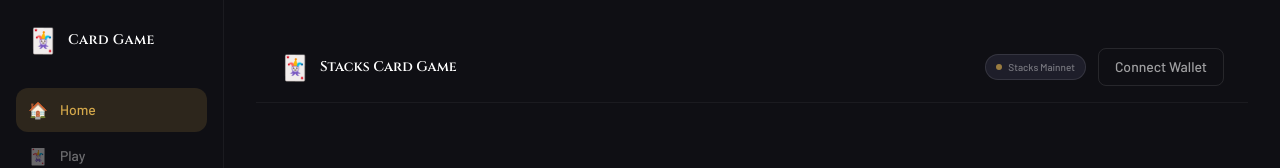
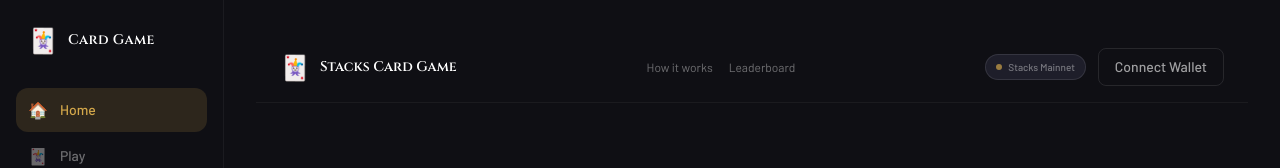
Before and after one commit to TheDEV111/Card-Simulation, a React (Vite) app: page / in a window 1280 px wide. Shown: the top 168 px of the page. Built offline with nearby package versions, Linux system fonts and the light colour scheme; what @stacks/connect would draw is missing.

Commit message:
enhance(landing): LandingNav scroll-aware background and mid nav links

```diff
--- a/src/components/landing/LandingNav.jsx
+++ b/src/components/landing/LandingNav.jsx
@@ -1,3 +1,4 @@
+import { useState, useEffect } from "react";
 import { Link } from "react-router-dom";
 import { ROUTES } from "../../utils/routes";
 import NetworkBadge from "../ui/NetworkBadge";
@@ -6,14 +7,32 @@ import WalletConnect from "../WalletConnect";
 
 export default function LandingNav() {
   const { address, connect, disconnect } = useWallet();
+  const [scrolled, setScrolled] = useState(false);
+
+  useEffect(() => {
+    const onScroll = () => setScrolled(window.scrollY > 20);
+    window.addEventListener("scroll", onScroll, { passive: true });
+    return () => window.removeEventListener("scroll", onScroll);
+  }, []);
+
   return (
-    <nav className="flex items-center justify-between px-6 py-4 border-b border-white/5">
+    <nav
+      className={`sticky top-0 z-40 flex items-center justify-between px-6 py-4 border-b transition-all duration-200 ${
+        scrolled
+          ? "border-white/10 bg-surface/95 backdrop-blur-sm"
+          : "border-white/5 bg-transparent"
+      }`}
+    >
       <Link to={ROUTES.HOME} className="flex items-center gap-2.5">
         <span className="text-2xl">🃏</span>
         <span className="text-sm font-semibold text-white" style={{ fontFamily: "Cinzel, serif" }}>
           Stacks Card Game
         </span>
       </Link>
+      <div className="hidden sm:flex items-center gap-4 text-xs text-white/40">
+        <Link to={ROUTES.HOW_TO_PLAY} className="hover:text-white/70 transition-colors">How it works</Link>
+        <Link to={ROUTES.LEADERBOARD} className="hover:text-white/70 transition-colors">Leaderboard</Link>
+      </div>
       <div className="flex items-center gap-3">
         <NetworkBadge />
         <WalletConnect address={address} onConnect={connect} onDisconnect={disconnect} />
```
